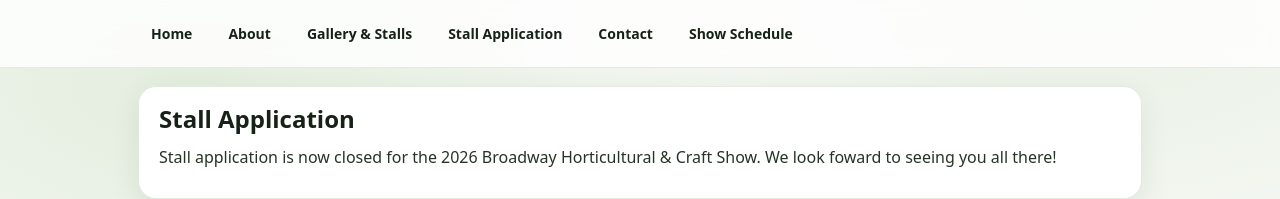
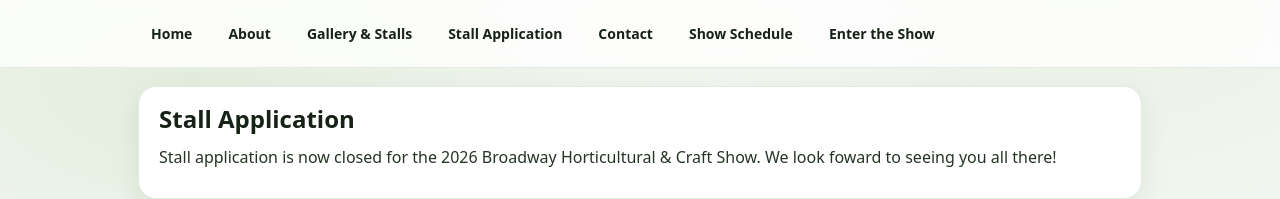
Before and after one commit to SamInsley/BHCS, a plain HTML site: page stall.html in a window 1280 px wide. Shown: the top 199 px of the page. Drawn offline with Linux system fonts and the light colour scheme.

Commit message:
Update stall.html

```diff
--- a/stall.html
+++ b/stall.html
@@ -17,6 +17,7 @@
       <a class="navlink" href="stall.html">Stall Application</a>
       <a class="navlink" href="contact.html">Contact</a>
       <a class="navlink" href="schedule.html">Show Schedule</a>
+      <a class="navlink" href="entries.html">Enter the Show</a>
     </nav>
   </div>
 </header>
```
